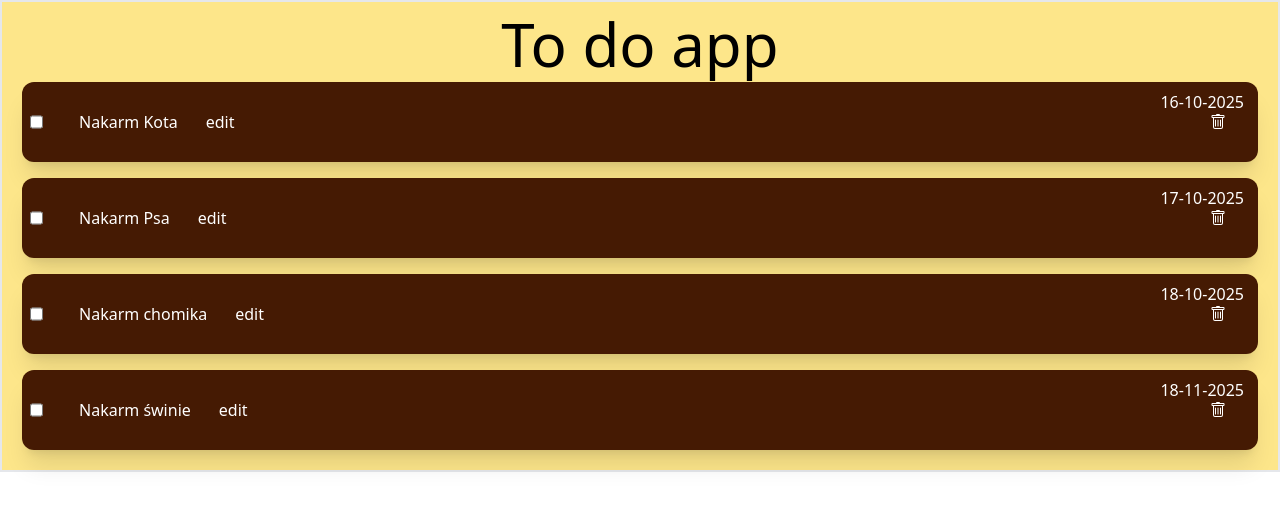
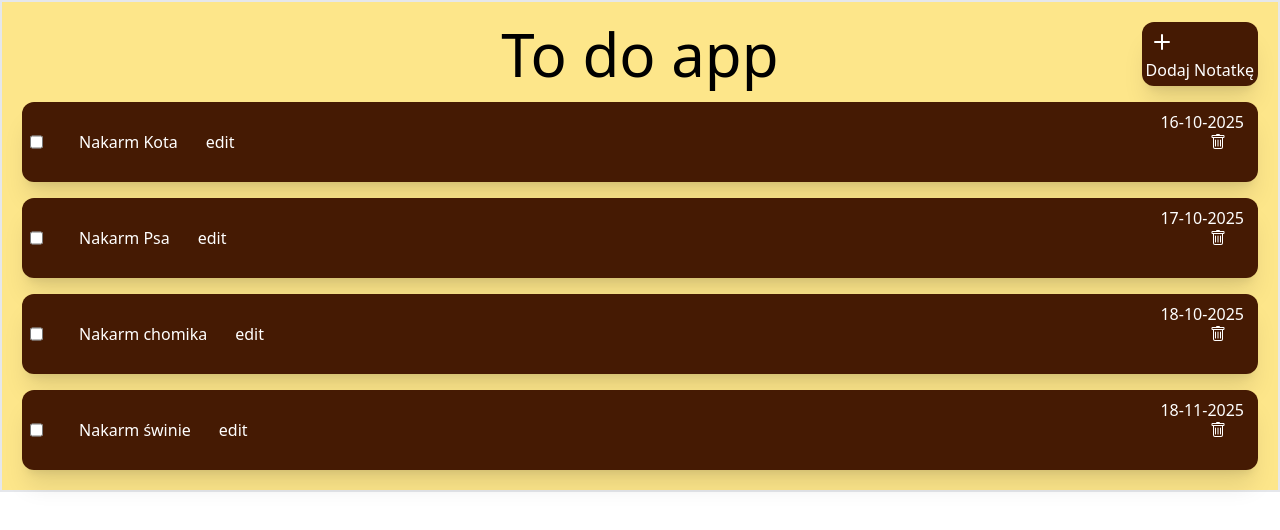
Before and after one commit to JakubArtysiewicz/React-app-1, a React (Create React App) app: page / in a window 1280 px wide. Shown: the top 530 px of the page. Built offline with nearby package versions, Linux system fonts and the light colour scheme.

Commit message:
Dodanie przycisku dodawania

```diff
--- a/src/components/AppContainer/index.js
+++ b/src/components/AppContainer/index.js
@@ -40,10 +40,19 @@ const AppContainer = () => {
     console.log(notesList);
 
     return (
-        <section className ="text-black bg-amber-200 text-center p-3 border-2  ">
-            <h1 className ="text-6xl"> To do app</h1>
+        <section className ="text-black bg-amber-200 text-center p-3 border-2">
+
+            <section className ="flex items-center">
+                <h1 className = "absolute left-1/2 -translate-x-1/2 text-6xl"> To do app</h1>
+                    <button className={"ml-auto bg-amber-950 text-white rounded-xl shadow-xl p-1 m-2"}>
+                        <svg xmlns="http://www.w3.org/2000/svg" width="32" height="32" fill="currentColor" class="bi bi-plus" viewBox="0 0 16 16">
+                            <path d="M8 4a.5.5 0 0 1 .5.5v3h3a.5.5 0 0 1 0 1h-3v3a.5.5 0 0 1-1 0v-3h-3a.5.5 0 0 1 0-1h3v-3A.5.5 0 0 1 8 4"/>
+                        </svg>
+                        <h3> Dodaj Notatkę </h3>
+                    </button>
+            </section>
+
             <ul className ="flex flex-col">
-
                 {
                     notesList.map(
                         (element) => (
--- a/src/components/ListElement/index.js
+++ b/src/components/ListElement/index.js
@@ -1,5 +1,4 @@
 import {useEffect, useState} from "react";
-import modal from "../modal";
 import Modal from "../modal";
 
 const ListElement = ({element}) => {
@@ -9,7 +8,8 @@ const ListElement = ({element}) => {
     const [isActiveModal, setActiveModal] = useState(false)
 
     const [title, setTitle] = useState(element.title);
-    console.log(title)
+
+    const [description, setDescription] = useState(element.description);
 
     console.log(isActive)
 
@@ -20,6 +20,16 @@ const ListElement = ({element}) => {
         <li key={element.id} className=" bg-amber-950 text-white m-2 pr-8 h-20 flex flex-row rounded-xl shadow-xl">
         <input className="m-2" type={"checkbox"} checked={isDone} onChange={() => setIsDone(!isDone)} />
             <div className="flex flex-row">
+            {/*<div*/}
+            {/*    className={`*/}
+            {/*        flex justify-center items-center*/}
+            {/*        absolute inset-0*/}
+            {/*        bg-black bg-opacity-75*/}
+            {/*        z-10*/}
+            {/*        transition-opacity duration-300 ease-in-out*/}
+            {/*        ${isActiveModal ? 'opacity-100 visible' : 'opacity-0 invisible'}*/}
+            {/*    `}*/}
+            {/*>*/}
 
             <h2 className="p-7"
                 onClick={()=> setActive(!isActive)}
@@ -27,10 +37,10 @@ const ListElement = ({element}) => {
                 {title}
 
             </h2>
-                { isActive && (<a className="p-7">{element.description}</a>
+                { isActive && (<a className="p-7">{description}</a>
                 )}
 
-    </div>
+            </div>
 
     <time dateTime={element.date} className="absolute right-7 p-2"> {element.date} </time>
 
@@ -58,7 +68,8 @@ const ListElement = ({element}) => {
                 <label>Notatka</label>
                 <input className={"text-black text-center"}
                        type="text"
-                       value={element.description}
+                       value={description}
+                       onChange={(event )=> setDescription(event.target.value)}
                 />
             </Modal>
         </>
```
